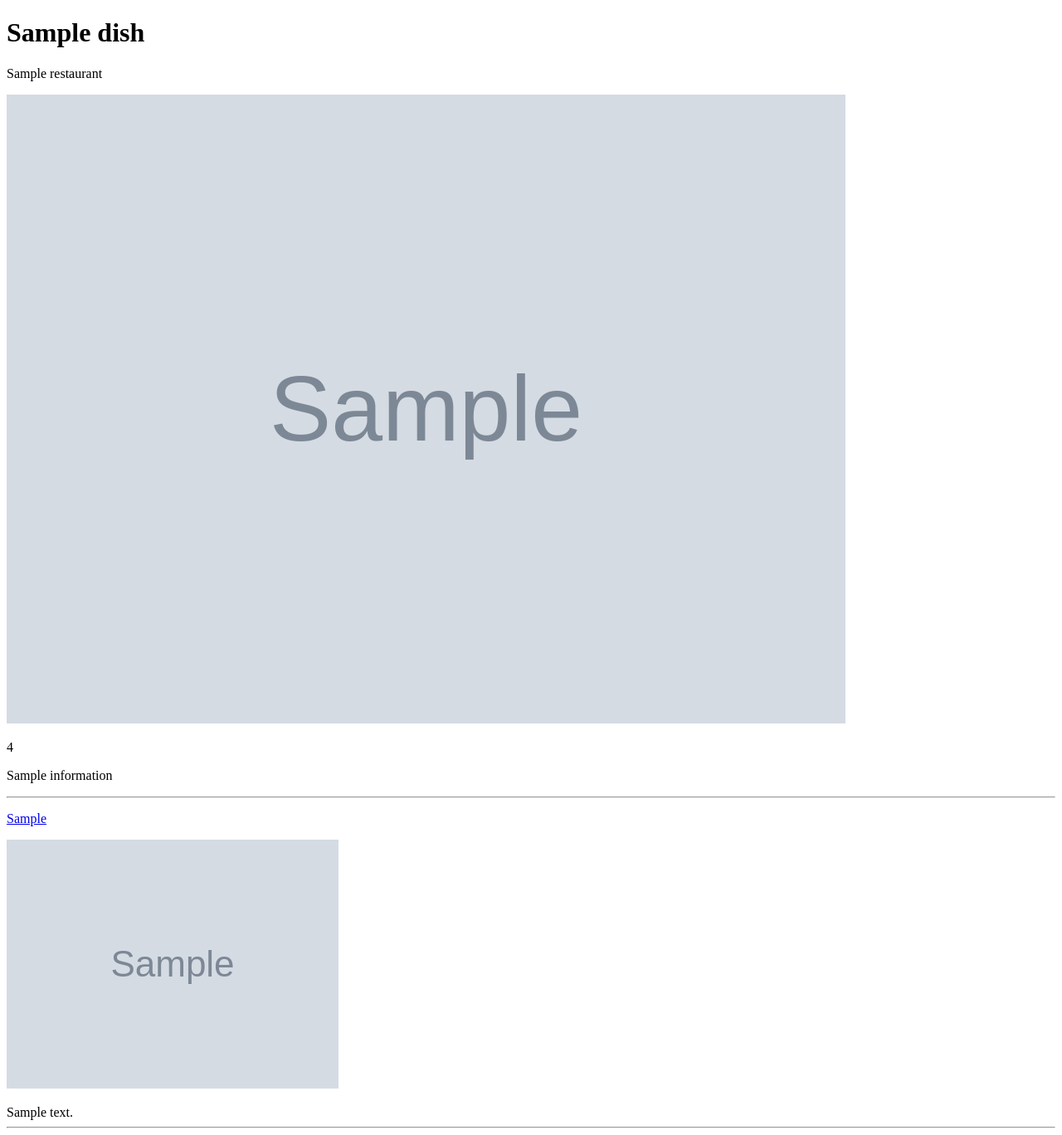
After one commit to yjpan47/orbital2018, a Django app: template templates/first_app/dish.html in a window 1280 px wide. The commit adds this page. Shown: the whole page at 83% size. Run offline with Django 3.2, Linux system fonts and the light colour scheme; the template is opened without the code that fills it: most values are stand-ins (such as "Sample title", 1, 10 or a date in 2020); grey boxes marked "Sample" are stand-in pictures.

Commit message:
Added dish.html

```diff
--- a/first_app/views.py
+++ b/first_app/views.py
@@ -227,6 +227,12 @@ def add_dish_review_rating(request, pk):
     else:
         return HttpResponse("Something went wrong")
 
+def dish_page(request, pk):
+    dish = get_object_or_404(Dish, id = pk)
+    print("Test", dish)
+    return render(request, "first_app/dish.html", {"dish": dish})
+
+
 def search(request):
     if "q" in request.GET:
         page = request.GET.get('page', 1)
--- a/first_project/urls.py
+++ b/first_project/urls.py
@@ -38,5 +38,6 @@ urlpatterns = [
     path('restaurant_add_crowd_condition/<int:pk>', views.add_restaurant_crowd_condition, name = "add_crowd_condition"),
     path('restaurant_add_review_rating/<int:pk>', views.add_restaurant_review_rating, name = "add_restaurant_review_rating"),
     path('dish_add_review_rating/<int:pk>', views.add_dish_review_rating, name = "add_dish_review_rating"),
+    path('dish/<int:pk>', views.dish_page, name = "dish"),
     path('search/', views.search, name = "search"),
 ] + static(settings.MEDIA_URL, document_root=settings.MEDIA_ROOT)
--- /dev/null
+++ b/templates/first_app/dish.html
@@ -0,0 +1,45 @@
+<!DOCTYPE html>
+{% load staticfiles %}
+
+<html lang="en" dir="ltr">
+  <head>
+    <meta charset="utf-8">
+    <title>Dish</title>
+  </head>
+  <body>
+    <!-- Dish Name -->
+  <h1>{{ dish.name }}</h1>
+    <!-- Dish Restaurant -->
+    <p>{{ dish.restaurant.name }}</p>
+    <!-- Dish Profile Picture -->
+    {% if dish.dish_profile_pic.name == "" %}
+      <img src="{% static "images/default-dish-profile.png" %}">
+    {% else %}
+      <img src="{{dish.dish_profile_pic.url}}" style="width:80%;">
+    {% endif %}
+    <!-- Dish Rating -->
+    <p>{{ dish.get_average_rating }}<p>
+    <!-- Dish information -->
+    <p>{{ dish.information }}</p>
+    <!-- Dish Review -->
+    <hr>
+
+    {% for review in dish.dishreview_set.all %}
+      <!-- Reviewer's Information -->
+      <p><a href = "{% url "profile" review.user.id %}">{{ review.user.first_name }}</a><p>
+      <p>
+      {% if review.user.userprofile.profile_pic.name == "" %}
+        <img src="{% static "images/default-user-profile.png" %}">
+      {% else %}
+        <img src="{{review.user.userprofile.profile_pic.url}}">
+      {% endif %}
+      </p>
+      {{ review.review }}
+
+      <hr>
+    {% endfor %}
+
+
+
+  </body>
+</html>
--- a/templates/first_app/restaurant.html
+++ b/templates/first_app/restaurant.html
@@ -251,6 +251,7 @@
                 {% if user.is_authenticated %}
                   <form action="{% url "add_restaurant_review_rating" review.id %}" method="POST">
                     {% csrf_token %}
+                    <input type="hidden" name="next" value="{{ request.path }}">
                     <select name="restaurant_review_rating">
                       <option value = 1> 1 </option>
                       <option value = 2> 2 </option>
```
Also changed, not shown: db.sqlite3.
